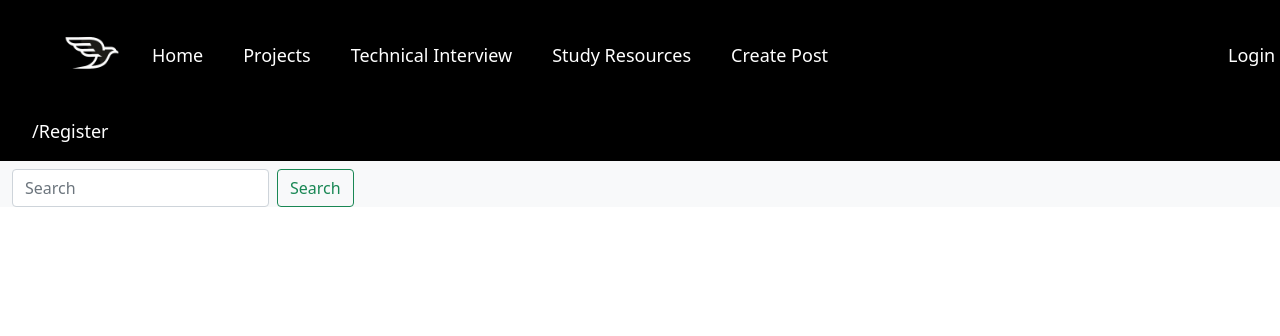
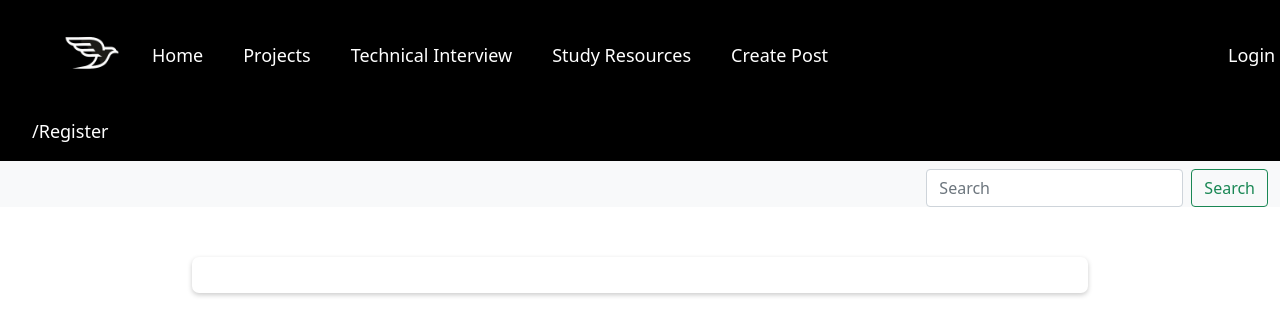
Before and after one commit to WSU-4110/EarlyBird, a React (Create React App) app in the folder frontend/: page /Post in a window 1280 px wide. Shown: the top 336 px of the page. Built offline with nearby package versions, Linux system fonts and the light colour scheme.

Commit message:
create search function

```diff
--- a/frontend/src/App.js
+++ b/frontend/src/App.js
@@ -1,5 +1,5 @@
 import React from 'react';
-import {BrowserRouter as Router, Switch, Route, Link} from 'react-router-dom';
+import {BrowserRouter as Router, Switch, Route} from 'react-router-dom';
 import Navbar from './components/Navbar';
 import CreatePost from './components/CreatePost';
 import Home from './components/Home';
@@ -9,20 +9,14 @@ import StudyRes from './components/StudyRes';
 import Register from './components/Register';
 import Login from './components/Login';
 import Search from './components/Search';
+import Results from './components/Results';
+import Post from './components/Post';
 
 
 
 
 function App() {
 
-
-  //we will need to return:
-  //Navbar '
-  //Home page
-  //Projects page
-  //Technical Interview page
-  //Study Rescource page
-  //About page
   return (
 
 
@@ -47,6 +41,12 @@ function App() {
           <Route path= "/CreatePost">
            <CreatePost/>
           </Route>
+          <Route path= "/Results">
+           <Results/>
+          </Route>
+          <Route path= "/Post">
+           <Post/>
+          </Route>
           <Route path= "/Login">
            <Login/>
           </Route>
--- /dev/null
+++ b/frontend/src/components/Post.css
@@ -0,0 +1,11 @@
+.body {
+    background-color: #b6cebf;
+}
+.card {
+    width: 70%;
+    border: 10px #b6cebf;
+    margin: auto;
+    margin-top: 50px;
+    border-radius: 7px;
+    box-shadow: 0 2px 5px #ccc;
+}
--- /dev/null
+++ b/frontend/src/components/Post.jsx
@@ -0,0 +1,18 @@
+import React from "react";
+import './Post.css';
+
+function Post(props) {
+    return (
+
+        <div className="card">
+            <div className="card-body">
+                <h2 className="card-title">{props.title}</h2>
+                <h6 className="card-subtitle mb-2 text-muted">{props.category}</h6>
+                <p className="card-text">{props.content}</p>
+            </div>
+        </div>
+
+    );
+}
+
+export default Post;
--- /dev/null
+++ b/frontend/src/components/Results.jsx
@@ -0,0 +1,53 @@
+import React, { useState, useEffect } from 'react';
+import { useLocation } from 'react-router-dom';
+import axios from 'axios';
+import Post from './Post';
+
+
+function Results() {
+  const [posts, setPosts] = useState([])
+  const [searchTerm, setTerm] = useState("")
+  const location = useLocation();
+
+  // set the search term that pass from the search component
+  useEffect(() => {
+    console.log(location.state)
+    setTerm(location.state.searchTerm)
+  },[]);
+
+  // pass the search term to the router to search the post
+  useEffect(() =>{
+    axios.get("http://localhost:3001/searchPosts")
+    .then(res => {
+      setPosts(filterData(res.data, searchTerm))
+    })
+    .catch(err => {
+      console.log(err);
+    })
+  });
+
+  // helper function to filter the search Term
+  function filterData(inputs, key){
+    return inputs.filter((input) =>
+    input.title.includes(key));
+  }
+
+  return (
+    <div>
+      {posts.map((postItem, index) => {
+        return (
+          <Post
+            key={index}
+            _id={postItem._id}
+            title={postItem.title}
+            category={postItem.category}
+            content={postItem.content}
+          />
+        );
+      })}
+    </div>
+  );
+}
+
+
+export default Results;
--- a/frontend/src/components/Search.jsx
+++ b/frontend/src/components/Search.jsx
@@ -1,20 +1,41 @@
-import React from "react";
+import React, { useState } from "react";
+import {useHistory} from 'react-router-dom';
 import './Search.css';
 
+
 function Search() {
+  const [searchTerm, setTerm] = useState("");
+  const history = useHistory();
 
-    return <div>
+  function handleChange(event) {
+    setTerm(event.target.value);
+  }
 
-        <nav class="navbar navbar-light bg-light">
-  <div class="container-fluid">
-    <form class="d-flex">
-      <input class="form-control me-2" type="search" placeholder="Search" aria-label="Search"/>
-      <button class="btn btn-outline-success" type="submit">Search</button>
-    </form>
+  function handleClick(event) {
+
+  if (searchTerm.length > 0) {
+    history.push({
+      pathname:'/Results',
+      state: {searchTerm}
+    })
+  }
+
+  event.preventDefault();
+}
+
+return (
+  <div>
+    <nav class="navbar navbar-light bg-light">
+      <div class="container-fluid justify-content-end">
+        <form class="d-flex">
+          <input onChange={handleChange} value={searchTerm} class="form-control me-2" type="search" placeholder="Search" aria-label="Search" />
+          <button onClick={handleClick} class="btn btn-outline-success">Search</button>
+        </form>
+      </div>
+    </nav>
   </div>
-</nav>
+);
 
-    </div>
 }
 
 export default Search;
```
Also changed, not shown: 2 other files (tests, documents, lock files or other folders).
